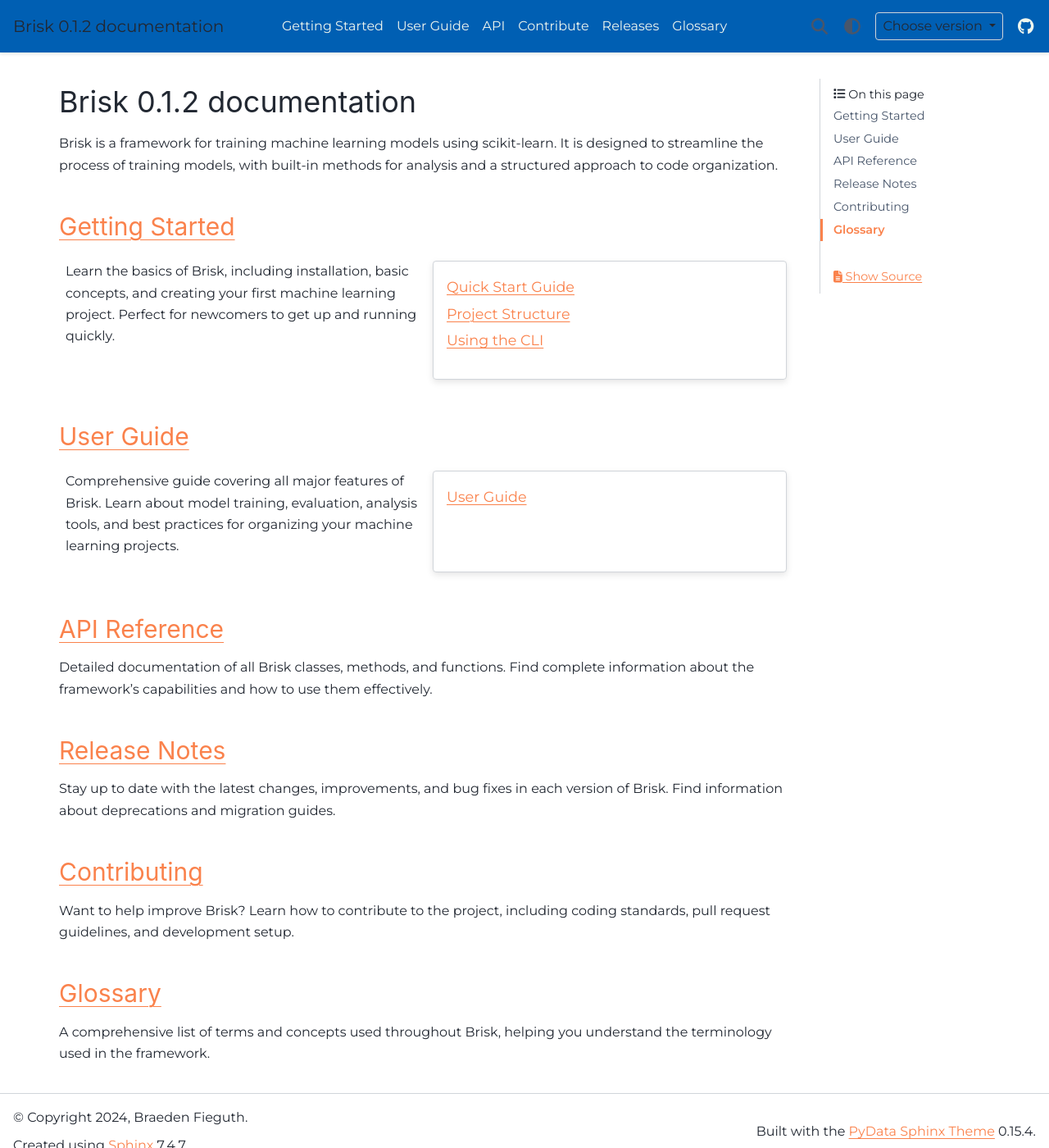
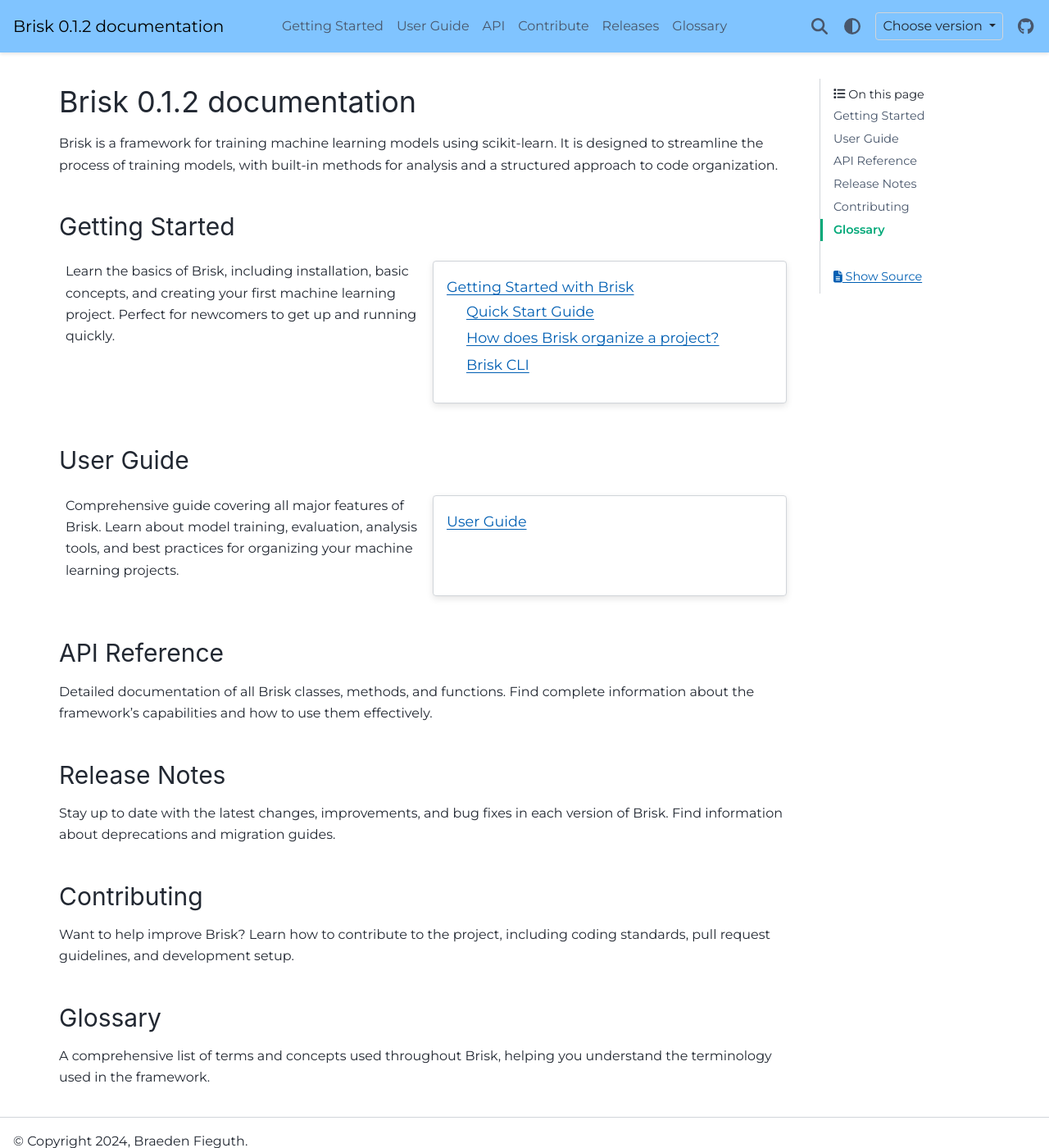
Before and after one commit to BFieguth/brisk, a Sphinx documentation site: the page built from docs/source/index.rst, in a window 1280 px wide and 1400 px high. Shown: the whole window at 82% size. Built offline with Sphinx 7.4.7 and the PyData theme 0.15.4, drawn with Linux system fonts in a browser that asks for light colours.

Commit message:
docs: change styling

```diff
--- a/docs/source/_static/css/brisk.css
+++ b/docs/source/_static/css/brisk.css
@@ -20,23 +20,47 @@
     color: inherit !important;
 }
 
+a:hover {
+    color: #B95F89 !important;
+}
+
+/* ----------------- */
+/* Primary Sidebar */
+/* ----------------- */
+.bd-sidebar-primary {
+    --pst-color-primary: #00A878;
+}
+
+/* ----------------- */
+/* Secondary Sidebar */
+/* ----------------- */
+.bd-sidebar-secondary {
+    --pst-color-primary: #00A878;
+}
+
+/* ----------------- */
+/* Light/Dark Theme */
+/* ----------------- */
 html[data-theme="light"] {
-    --pst-color-primary: #FA824C;
-    --pst-color-secondary: #0074D9;
+    --pst-color-primary: #005fb3;
+
+    /* Navbar */
+    .bd-header {
+        background-color: #80c4ff !important;
+    }
+    .bd-header a p {
+        color: #000000 !important;
+    }
 }
 
 html[data-theme="dark"] {
-    --pst-color-primary: #FA824C;
-    --pst-color-secondary: #0074D9;
+    --pst-color-primary: #80c4ff;
+
+    /* Navbar */
+    .bd-header {
+        background-color: #005fb3 !important;
+    }
+    .bd-header a p {
+        color: #EFEFEF !important;
+    }
 }
-
-/* ----------------- */
-/* Navbar */
-/* ----------------- */
-.bd-header {
-    background-color: #005fb3 !important;
-}
-
-.bd-header a {
-    color: #EFF6EE !important;
-}
--- a/docs/source/index.rst
+++ b/docs/source/index.rst
@@ -22,8 +22,8 @@
 for analysis and a structured approach to code organization.
 
 
-`Getting Started <getting_started/index.html>`_
-------------------------------------------------
+Getting Started
+---------------
 
 .. grid:: 1 1 2 2
 
@@ -37,15 +37,13 @@
       :padding: 2
 
       .. toctree::
-         :maxdepth: 1
+         :maxdepth: 2
 
-         getting_started/quickstart/index
-         Project Structure <getting_started/project_structure>
-         Using the CLI <getting_started/brisk_cli>
+         getting_started/index
 
 
-`User Guide <users/index.html>`_
---------------------------------
+User Guide
+----------
 
 .. grid:: 1 1 2 2
 
@@ -65,22 +63,22 @@
          users/index
 
 
-`API Reference <api/index.html>`_
----------------------------------
+API Reference
+-------------
 Detailed documentation of all Brisk classes, methods, and functions. Find complete
 information about the framework's capabilities and how to use them effectively.
 
-`Release Notes <dev/releases.html>`_
-------------------------------------
+Release Notes
+-------------
 Stay up to date with the latest changes, improvements, and bug fixes in each version
 of Brisk. Find information about deprecations and migration guides.
 
-`Contributing <dev/contribute.html>`_
---------------------------------------
+Contributing
+------------
 Want to help improve Brisk? Learn how to contribute to the project, including
 coding standards, pull request guidelines, and development setup.
 
-`Glossary <users/glossary.html>`_
----------------------------------
+Glossary
+--------
 A comprehensive list of terms and concepts used throughout Brisk, helping you
 understand the terminology used in the framework.
```
